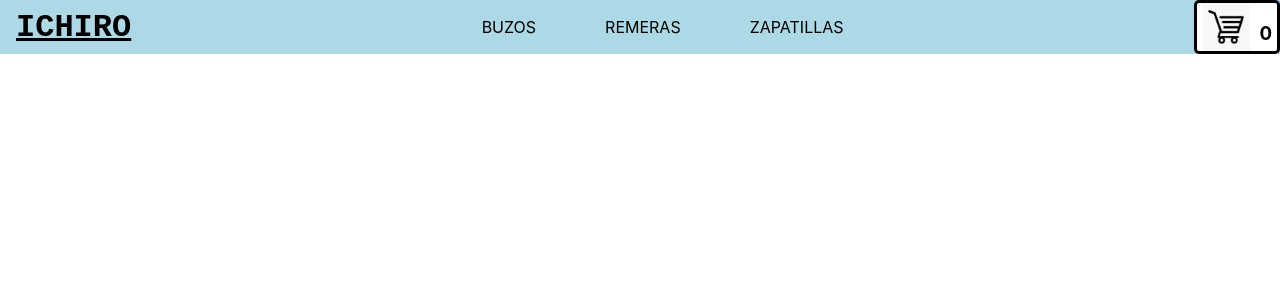
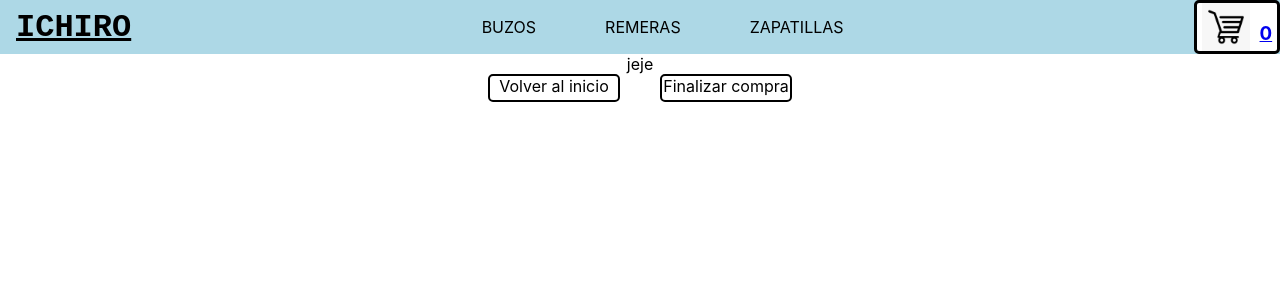
Before and after one commit to JeremiasManes/proyecto-react, a React (Create React App) app: page /cart in a window 1280 px wide. Shown: the top 300 px of the page. Built offline with nearby package versions, Linux system fonts and the light colour scheme.

Commit message:
Cart Creado, estilos en Container en proceso

```diff
--- a/src/App.js
+++ b/src/App.js
@@ -4,6 +4,7 @@ import ItemListContainer from './components/ItemListContainer/ItemListContainer'
 import ItemDetailContainer from './components/ItemDetailContainer/ItemDetailContainer';
 import { BrowserRouter, Routes, Route } from 'react-router-dom'
 import { CartProvider } from './context/CartContext';
+import CartContainer from './components/CartContainer/CartContainer';
 
 function App() {
 
@@ -16,6 +17,7 @@ function App() {
             <Route path='/' element={<ItemListContainer />} />
             <Route path='/category/:categoryId' element={<ItemListContainer />} />
             <Route path='/detail/:productId' element={<ItemDetailContainer />} />
+            <Route path='/cart' element={<CartContainer />} />
           </Routes>
         </BrowserRouter>
       </CartProvider>
--- /dev/null
+++ b/src/components/CartContainer/CartContainer.css
@@ -0,0 +1,33 @@
+.SectionCart{
+    display: flex;
+    flex-direction: column;
+    flex-wrap: wrap;
+    align-content: center;
+    justify-content: center;
+    align-items: center;
+}
+
+.ContenedorBotonesCart{
+    width: 30%;
+    display: flex;
+    flex-direction: row;
+    justify-content: space-evenly;
+    align-items: center;
+    align-content: center;
+    flex-wrap: wrap;
+}
+
+.BotonesCart{
+    height: 1.5rem;
+    width: 8rem;
+    border-radius: 5px;
+    border-color: black;
+    border-style: solid;
+    border-width: 2px;
+    text-decoration: none;
+    color: black;
+}
+
+.BotonesCart:hover{
+    transform: scale(1.1);
+}
--- /dev/null
+++ b/src/components/CartContainer/CartContainer.js
@@ -0,0 +1,18 @@
+import './CartContainer.css'
+import CartDetail from '../CartDetail/CartDetail'
+import { Link } from 'react-router-dom'
+
+const CartContainer = () =>{
+
+    return(
+        <section className='SectionCart'>
+            <CartDetail />
+            <div className='ContenedorBotonesCart'>
+                <Link to={'/'} className='BotonesCart'>Volver al inicio</Link>
+                <Link className='BotonesCart'>Finalizar compra</Link>
+            </div>
+        </section>
+    )
+}
+
+export default CartContainer
--- /dev/null
+++ b/src/components/CartDetail/CartDetail.js
@@ -0,0 +1,12 @@
+import './CartDetail.css'
+
+const CartDetail = () =>{
+
+    return(
+        <div>
+            jeje
+        </div>
+    )
+}
+
+export default CartDetail
--- a/src/components/CartWidget/CartWidget.js
+++ b/src/components/CartWidget/CartWidget.js
@@ -2,15 +2,18 @@ import './CartWidget.css'
 import IconoCarrito from './assets/IconoCarrito.jpg'
 import { useContext } from 'react'
 import { CartContext } from '../../context/CartContext'
+import { Link } from 'react-router-dom'
 
 const CartWidget = () => {
-    const {totalQuantity} = useContext(CartContext)
+    const { totalQuantity } = useContext(CartContext)
 
     return (
+        <Link to={'/cart'}>
         <div className='cartWidget'>
-            <img src={IconoCarrito} alt='icono' className='iconoCarrito' />
+            <img src={IconoCarrito} alt='icono' />
             <h3>{totalQuantity}</h3>
         </div>
+        </Link>
     )
 }
 
--- a/src/context/CartContext.js
+++ b/src/context/CartContext.js
@@ -2,44 +2,44 @@ import { useState, useEffect, createContext } from "react"
 
 export const CartContext = createContext()
 
-export const CartProvider = ({children}) =>{
+export const CartProvider = ({ children }) => {
     const [cart, setCart] = useState([])
     const [totalQuantity, setTotalQuantity] = useState(0)
 
-    useEffect(() =>{
+    useEffect(() => {
+        const getQuantity = () => {
+            let accu = 0
+
+            cart.forEach(prod => {
+                accu += prod.quantity
+            })
+
+            return accu
+        }
+
         const totalQty = getQuantity()
         setTotalQuantity(totalQty)
     }, [cart])
 
-    const addItem = (productToAdd) =>{
-        if(!isInCart(productToAdd.id)){
+    const addItem = (productToAdd) => {
+        if (!isInCart(productToAdd.id)) {
             setCart([...cart, productToAdd])
-        } else{
+        } else {
             alert("Ese producto ya fue añadido al carrito")
         }
     }
 
-    const isInCart = (id) =>{
+    const isInCart = (id) => {
         return cart.some(prod => prod.id === id)
     }
 
-    const removeItem = (id) =>{
+    const removeItem = (id) => {
         const cartWhitoutProduct = cart.filter(prod => prod.id !== id)
         setCart(cartWhitoutProduct)
     }
 
-    const getQuantity = () =>{
-        let accu = 0
-
-        cart.forEach(prod =>{
-            accu += prod.quantity
-        })
-
-        return accu
-    }
-
     return (
-        <CartContext.Provider value={{cart, addItem, removeItem, totalQuantity}}>
+        <CartContext.Provider value={{ cart, addItem, removeItem, totalQuantity }}>
             {children}
         </CartContext.Provider>
     )
```
Also changed, not shown: src/components/CartDetail/CartDetail.css (added).
